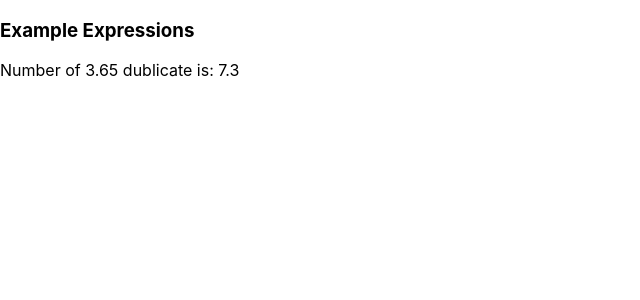
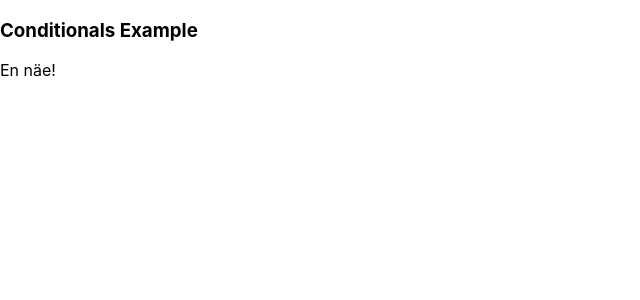
Before and after one commit to andyMcLang/building-applications-with-react-and-aspnet-core, a React (Create React App) app in the folder react-movies/: page / in a window 1280 px wide. Shown: the top 300 px of the page, without its empty margins (0-640 px from the left). Built offline with nearby package versions, Linux system fonts and the light colour scheme.

Commit message:
42. Conditionals - Ternary Operator done!

```diff
--- /dev/null
+++ b/react-movies/src/Conditionals.tsx
@@ -0,0 +1,9 @@
+export default function Conditionals() {
+  const nakohaitta = false;
+  return (
+    <>
+      <h3>Conditionals Example</h3>
+      <div>{nakohaitta ? <div>Näen!</div> : <span>En näe!</span>}</div>
+    </>
+  );
+}
--- a/react-movies/src/Expressions.tsx
+++ b/react-movies/src/Expressions.tsx
@@ -1,10 +1,12 @@
 export default function Expressions() {
-    const dublicate = (value: number) => value*2;
+  const imageLogo =
+    "https://encrypted-tbn0.gstatic.com/images?q=tbn:ANd9GcSlGmKtrnxElpqw3AExKXPWWBulcwjlvDJa1Q&s";
+  const dublicate = (value: number) => value * 2;
   return (
-
     <>
       <h3>Example Expressions</h3>
       <div>Number of 3.65 dublicate is: {dublicate(3.65)}</div>
+      <img src={imageLogo} alt="react logo"></img>
     </>
   );
 }
--- a/react-movies/src/index.tsx
+++ b/react-movies/src/index.tsx
@@ -1,12 +1,12 @@
 import React from "react";
 import ReactDOM from "react-dom/client";
 import "./index.css";
-import Expressions from "./Expressions";
+import Conditionals from "./Conditionals";
 const root = ReactDOM.createRoot(
   document.getElementById("root") as HTMLElement
 );
 root.render(
   <React.StrictMode>
-    <Expressions />
+    <Conditionals />
   </React.StrictMode>
 );
```
